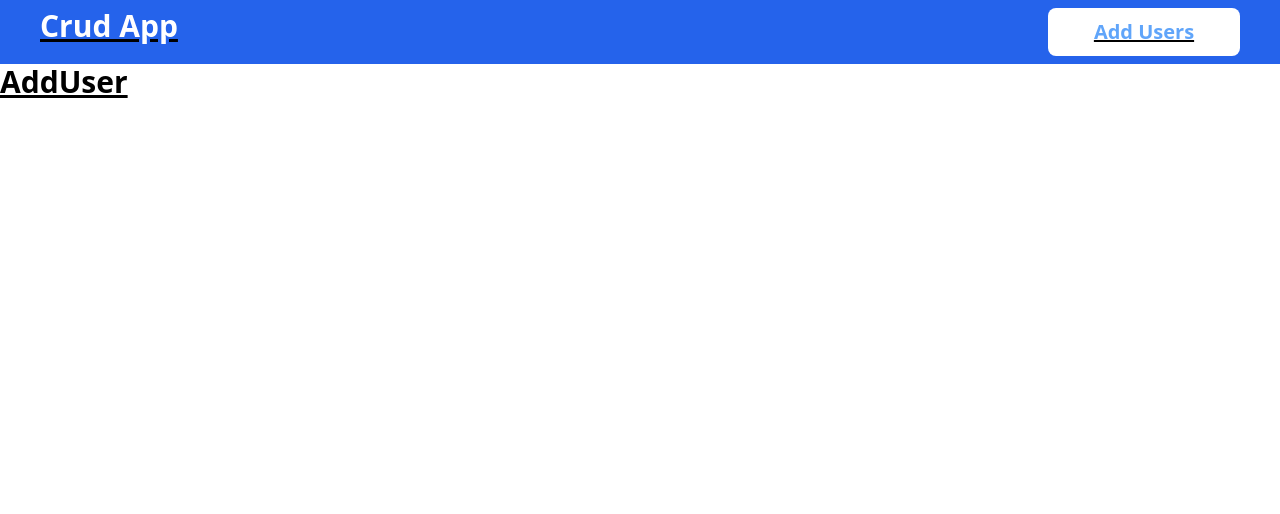
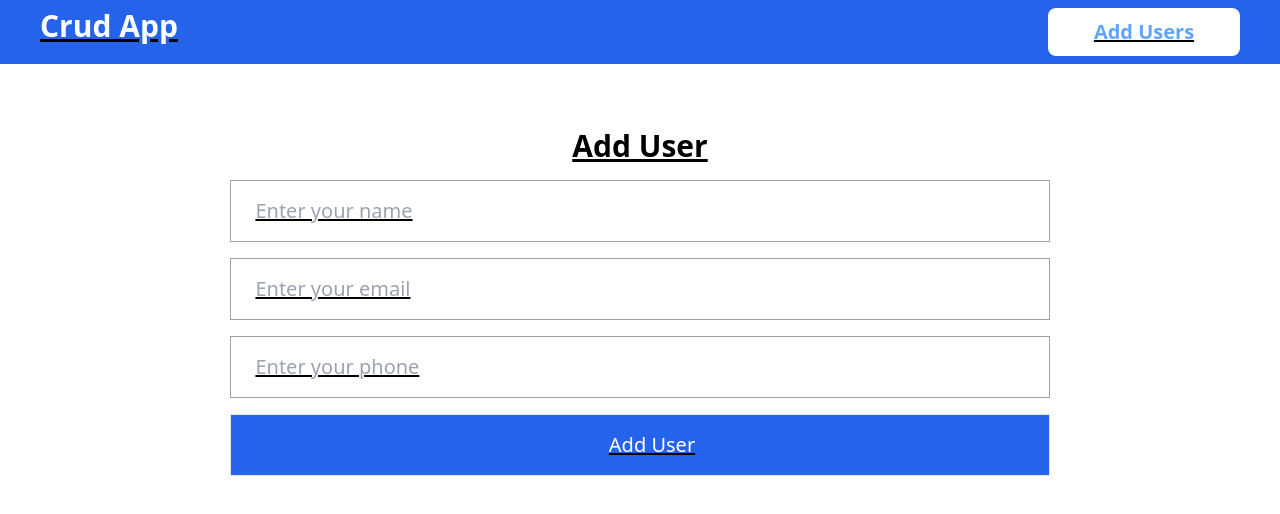
Before and after one commit to Katiechi/crudapp, a React (Create React App) app in the folder crudapp/: page /add-user in a window 1280 px wide. Shown: the top 514 px of the page. Built offline with nearby package versions, Linux system fonts and the light colour scheme.

Commit message:
styled the add user page

```diff
--- a/crudapp/src/pages/user/AddUser.js
+++ b/crudapp/src/pages/user/AddUser.js
@@ -2,7 +2,24 @@ import React from 'react'
 
 function AddUser() {
   return (
-    <div>AddUser</div>
+    <div className='w-screen h-full flex flex-col justify-centre items-center mt-16'>
+
+      <form className='w-[80%] h-full flex flex-col justify-center items-center'>
+        <h1 className='text-black text-3xl font-semibold font-Monteserrat'>Add User</h1>
+        <input type="text" placeholder="Enter your name" className="w-[80%] mt-4 text-xl font-normal py-4 pl-6 outline-none border border-zinc-400"/>
+
+        <input type="email" placeholder="Enter your email" className="w-[80%] mt-4 text-xl font-normal py-4 pl-6 outline-none border border-zinc-400"/>
+
+
+        <input type="phone" placeholder="Enter your phone" className="w-[80%] mt-4 text-xl font-normal py-4 pl-6 outline-none border border-zinc-400"/>
+
+        <button className="w-[80%] mt-4 bg-blue-600 text-white text-xl font-normal py-4 pl-6  border "> Add User</button>
+
+
+      </form>
+
+
+    </div>
   )
 }
 
```
